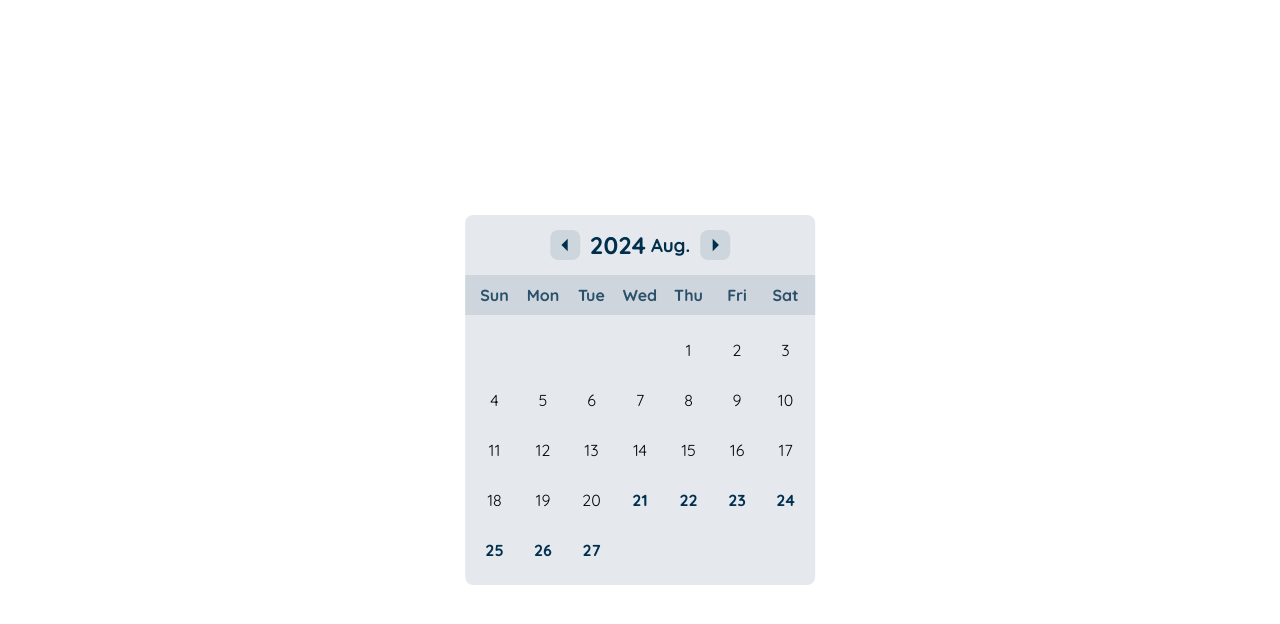
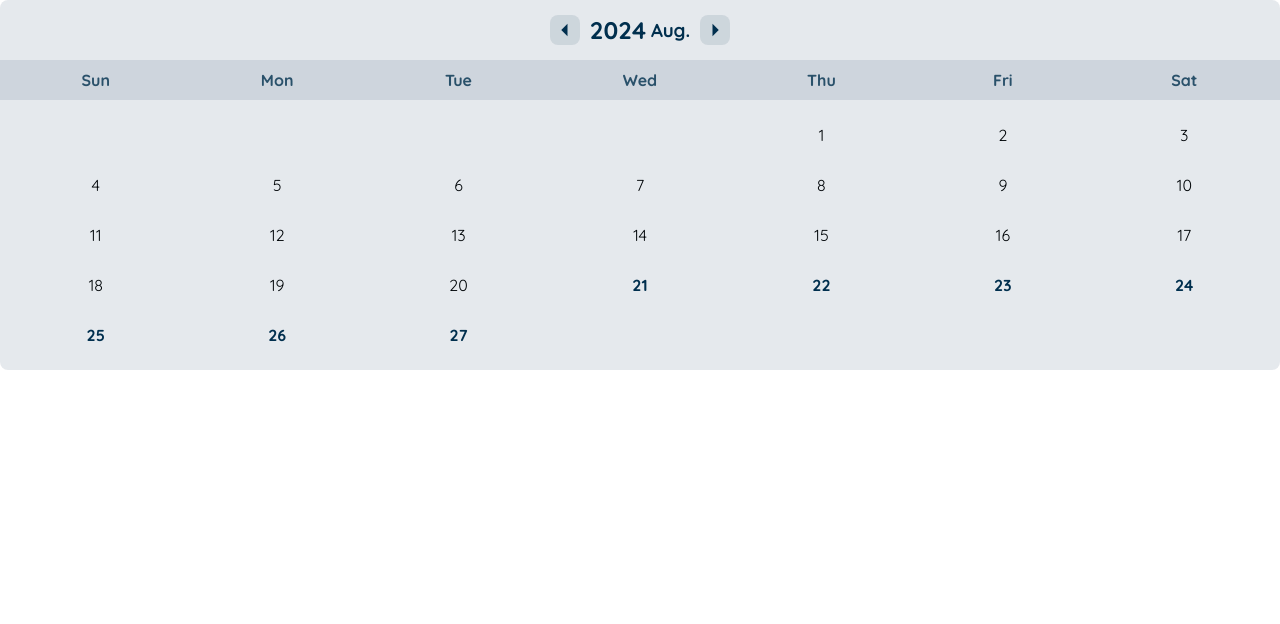
Before and after one commit to nickgabriadze/bonvoyage, a React (Vite) app in the folder front-end/: page / in a window 1280 px wide. Shown: the top 624 px of the page. Built offline with nearby package versions, Linux system fonts and the light colour scheme.

Commit message:
style: removed unnecessary fixed styling

```diff
--- a/front-end/src/components/calendar/calendar.module.css
+++ b/front-end/src/components/calendar/calendar.module.css
@@ -1,17 +1,12 @@
 .calendarWrapper {
     background-color: var(--color-main-deep-sea-navy-lighter);
-    width: fit-content;
     display: flex;
     align-items: center;
     flex-direction: column;
     border-radius: 8px;
     gap: 10px;
-    position: absolute;
-    top: 50%;
-    left: 50%;
-    transform: translate(-50%, -50%);
-    height: fit-content;
-
+    width: 100%;
+    height: 100%;
 }
 
 .monthYearWrapper {
```
